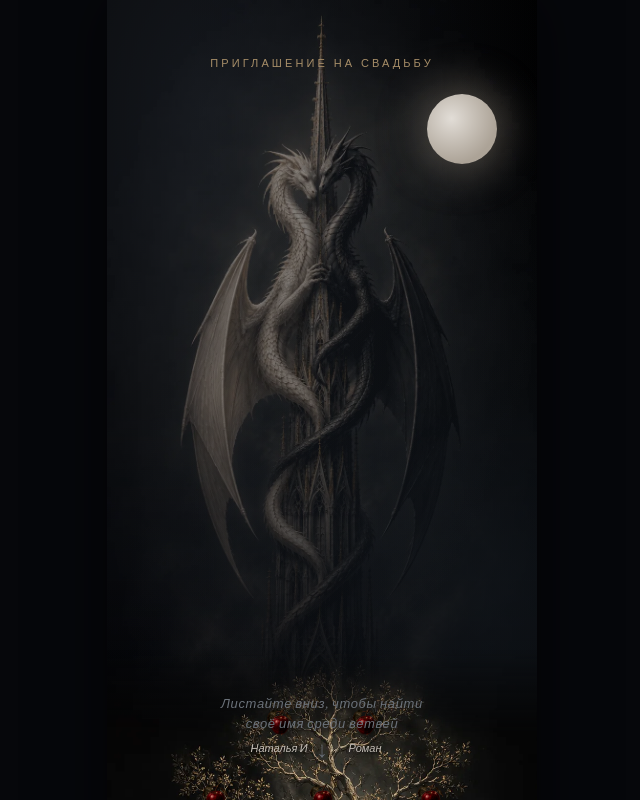
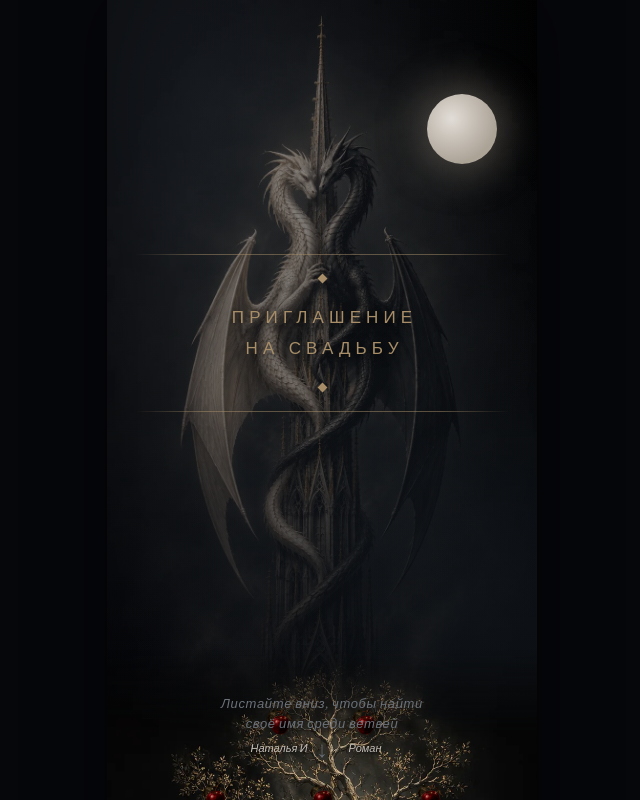
Before and after one commit to Doremi203/wedding, a Next.js app: page / in a window 1280 px wide. Shown: the top 800 px of the page, without its empty margins (318-958 px from the left). Built offline with nearby package versions, Linux system fonts and the light colour scheme.

Commit message:
ENTRY: титул «Приглашение на свадьбу» — крупный двухстрочный блок в рамке линий и ромбов

```diff
--- a/src/components/Atmosphere/Atmosphere.module.css
+++ b/src/components/Atmosphere/Atmosphere.module.css
@@ -16,13 +16,25 @@
 }
 
 .moonSelect {
-  /* Ниже строки «Приглашение на свадьбу»: при top: 70px свечение луны наползало на конец
-     надписи. Добавка в vh держит зазор пропорциональным высоте экрана. */
+  /* Верхний правый угол кадра: титул уехал в центр экрана, но запас в vh оставлен —
+     на низких экранах луна не должна подходить вплотную к верхней линии рамки титула. */
   top: calc(70px + 3vh);
   right: 40px;
   width: 70px;
   height: 70px;
   box-shadow: 0 0 40px 10px oklch(0.75 0.03 75 / 0.35);
+}
+
+/* Landscape и прочие низкие экраны: титул поднимается почти под верхнюю кромку, и луна
+   прежнего размера ложилась прямо на строку. Уводим её меньшим диском в самый угол. */
+@media (max-height: 560px) {
+  .moonSelect {
+    top: 14px;
+    right: 24px;
+    width: 46px;
+    height: 46px;
+    box-shadow: 0 0 28px 8px oklch(0.75 0.03 75 / 0.3);
+  }
 }
 
 .moonHero {
@@ -40,12 +52,5 @@
   background: var(--color-gold);
   transform: rotate(45deg);
   margin: 0 auto;
+  flex: none;
 }
-
-.eyebrow {
-  font-family: var(--font-cinzel), serif;
-  font-size: 11px;
-  letter-spacing: 0.28em;
-  color: var(--color-gold);
-  text-transform: uppercase;
-}
--- a/src/components/Atmosphere/Atmosphere.tsx
+++ b/src/components/Atmosphere/Atmosphere.tsx
@@ -23,7 +23,3 @@ export function Moon({ variant }: { variant: "select" | "hero" }) {
 export function Diamond() {
   return <div className={styles.diamond} aria-hidden="true" />;
 }
-
-export function Eyebrow({ children }: { children: React.ReactNode }) {
-  return <div className={styles.eyebrow}>{children}</div>;
-}
--- a/src/components/EntryScreen/EntryScreen.module.css
+++ b/src/components/EntryScreen/EntryScreen.module.css
@@ -7,6 +7,15 @@
   /* Тон, общий для нижнего края башни и верхнего края дерева — в него гаснут обе
      иллюстрации, поэтому между ними не возникает светлой полосы фона страницы. */
   --entry-seam: oklch(0.1 0.01 270);
+}
+
+/* На низких экранах (landscape) зона наложения съедает почти всю высоту hero, и титул
+   упирается в верхний padding. Полосу перехода укорачиваем — она нужна лишь настолько,
+   чтобы стык башни и дерева оставался мягким. */
+@media (max-height: 560px) {
+  .screen {
+    --entry-fade: 100px;
+  }
 }
 
 .hero {
@@ -51,20 +60,51 @@
   filter: brightness(0.9) contrast(1.2);
 }
 
-.header {
-  position: relative;
-  z-index: 1;
-  text-align: center;
-  margin-bottom: 28px;
-}
-
+/* margin: auto — блок стоит по центру свободной высоты hero, а не под шапкой:
+   линии проходят над крыльями драконов, титул попадает между их головами и хвостом. */
 .titleBlock {
   position: relative;
   z-index: 1;
-  flex: 0 0 auto;
+  margin: auto 0;
   text-align: center;
-  padding: 18px 0 26px;
-  margin-bottom: 8px;
+  display: flex;
+  flex-direction: column;
+  align-items: center;
+  gap: 20px;
+}
+
+/* Линия во всю ширину кадра, гаснущая к краям, — рамка титула, а не разделитель секции. */
+.rule {
+  width: 100%;
+  height: 1px;
+  background: linear-gradient(
+    to right,
+    transparent 0%,
+    oklch(0.66 0.06 78 / 0.5) 18%,
+    oklch(0.66 0.06 78 / 0.5) 82%,
+    transparent 100%
+  );
+}
+
+.title {
+  margin: 0;
+  font-family: var(--font-cinzel), serif;
+  font-weight: 500;
+  /* Кегль и межстрочный интервал сняты с макета: строка занимает примерно половину
+     ширины кадра, между строками — воздух, иначе титул спорит с башней, а не венчает её. */
+  font-size: clamp(14px, 3.8vw, 17px);
+  line-height: 1.85;
+  letter-spacing: 0.3em;
+  text-transform: uppercase;
+  color: var(--color-gold);
+  /* Разрядка вешает пустой шаг справа от последней буквы — компенсируем, иначе строки
+     кажутся сдвинутыми влево относительно линий и ромбов. */
+  text-indent: 0.3em;
+  text-shadow: 0 2px 12px oklch(0.08 0.01 270 / 0.85);
+}
+
+.titleLine {
+  display: block;
 }
 
 /* Подсказка прижата к нижней кромке экрана, а не к низу padding-box: нижний padding hero
--- a/src/components/EntryScreen/EntryScreen.tsx
+++ b/src/components/EntryScreen/EntryScreen.tsx
@@ -3,7 +3,7 @@
 import { useEffect, useState } from "react";
 import Image from "next/image";
 import type { Guest } from "@/types/guest";
-import { Eyebrow, Fog, Moon } from "@/components/Atmosphere/Atmosphere";
+import { Diamond, Fog, Moon } from "@/components/Atmosphere/Atmosphere";
 import { useScrollGate } from "@/hooks/useScrollGate";
 import styles from "./EntryScreen.module.css";
 
@@ -85,12 +85,17 @@ export function EntryScreen({ guests, onSelectGuest }: EntryScreenProps) {
         <Fog variant="select" />
         <Moon variant="select" />
 
-        <div className={styles.header}>
-          <Eyebrow>Приглашение на свадьбу</Eyebrow>
-        </div>
-
+        {/* Титул — не мелкий eyebrow под шапкой, а центральный блок кадра: две строки
+            в обрамлении линий и ромбов, ровно по центру между драконами. */}
         <div className={styles.titleBlock}>
-          <h1 className="sr-only">Добро пожаловать</h1>
+          <div className={styles.rule} aria-hidden="true" />
+          <Diamond />
+          <h1 className={styles.title}>
+            <span className={styles.titleLine}>Приглашение</span>
+            <span className={styles.titleLine}>на свадьбу</span>
+          </h1>
+          <Diamond />
+          <div className={styles.rule} aria-hidden="true" />
         </div>
 
         <div className={styles.scrollHint} data-hidden={scrolled ? "" : undefined} aria-hidden="true">
```
Also changed, not shown: 1 other file (tests, documents, lock files or other folders).
